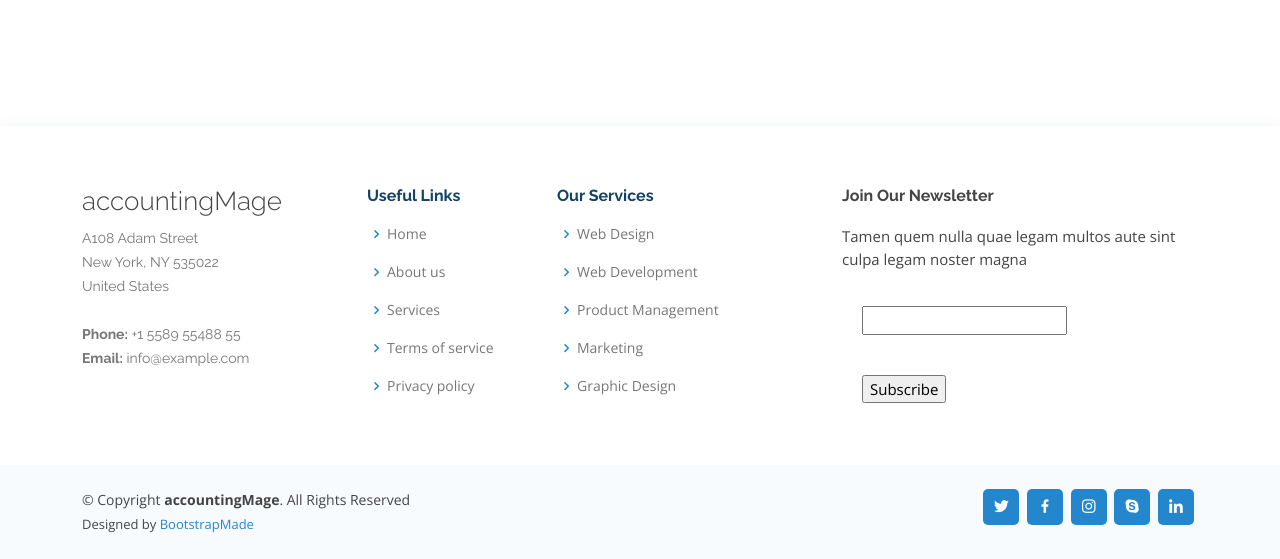
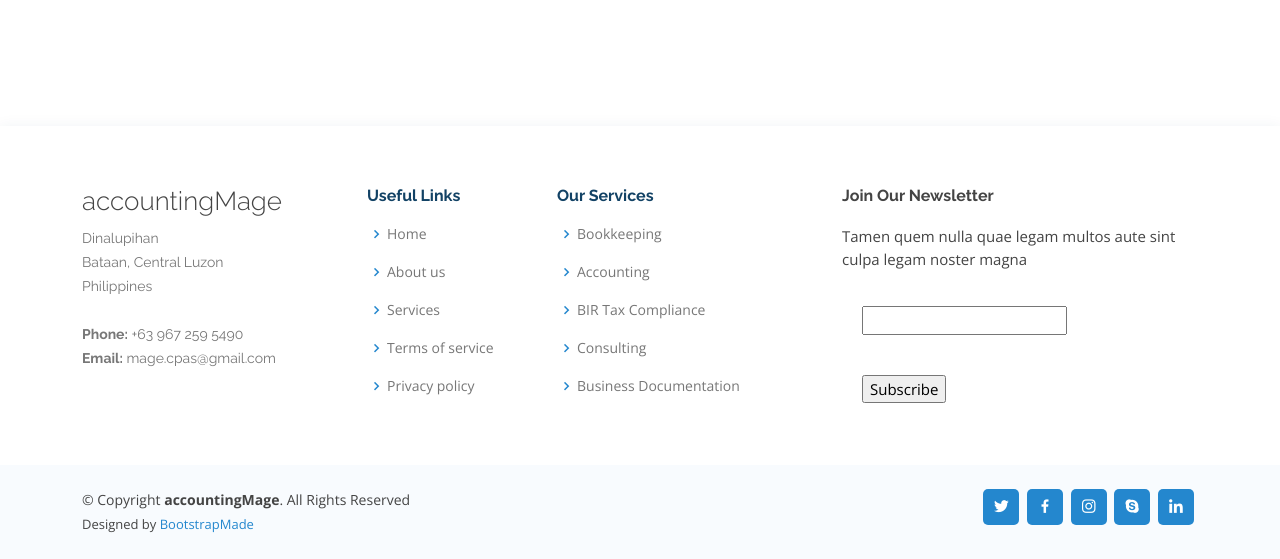
Before and after one commit to jmossesgeld/accounting-mage, a Flask app: page / in a window 1280 px wide. Shown: the part 420-979 px from the top of the page. Run offline with Flask 2, Linux system fonts and the light colour scheme; some libraries are stand-ins or nearby versions.

Commit message:
change contacts

```diff
--- a/templates/footer.html
+++ b/templates/footer.html
@@ -8,11 +8,11 @@
         <div class="col-lg-3 col-md-6 footer-contact">
           <h3>accountingMage</h3>
           <p>
-            A108 Adam Street <br>
-            New York, NY 535022<br>
-            United States <br><br>
-            <strong>Phone:</strong> +1 5589 55488 55<br>
-            <strong>Email:</strong> info@example.com<br>
+            Dinalupihan<br>
+            Bataan, Central Luzon<br>
+            Philippines <br><br>
+            <strong>Phone:</strong> +63 967 259 5490<br>
+            <strong>Email:</strong> mage.cpas@gmail.com<br>
           </p>
         </div>
 
@@ -30,11 +30,11 @@
         <div class="col-lg-3 col-md-6 footer-links">
           <h4>Our Services</h4>
           <ul>
-            <li><i class="bx bx-chevron-right"></i> <a href="#">Web Design</a></li>
-            <li><i class="bx bx-chevron-right"></i> <a href="#">Web Development</a></li>
-            <li><i class="bx bx-chevron-right"></i> <a href="#">Product Management</a></li>
-            <li><i class="bx bx-chevron-right"></i> <a href="#">Marketing</a></li>
-            <li><i class="bx bx-chevron-right"></i> <a href="#">Graphic Design</a></li>
+            <li><i class="bx bx-chevron-right"></i> <a href="#">Bookkeeping</a></li>
+            <li><i class="bx bx-chevron-right"></i> <a href="#">Accounting</a></li>
+            <li><i class="bx bx-chevron-right"></i> <a href="#">BIR Tax Compliance</a></li>
+            <li><i class="bx bx-chevron-right"></i> <a href="#">Consulting</a></li>
+            <li><i class="bx bx-chevron-right"></i> <a href="#">Business Documentation</a></li>
           </ul>
         </div>
 
--- a/templates/index.html
+++ b/templates/index.html
@@ -639,19 +639,19 @@
               <div class="address">
                 <i class="bi bi-geo-alt"></i>
                 <h4>Location:</h4>
-                <p>A108 Adam Street, New York, NY 535022</p>
+                <p>Dinalupihan, Bataan, Central Luzon, Philippines</p>
               </div>
 
               <div class="email">
                 <i class="bi bi-envelope"></i>
                 <h4>Email:</h4>
-                <p>info@example.com</p>
+                <p>mage.cpas@gmail.com</p>
               </div>
 
               <div class="phone">
                 <i class="bi bi-phone"></i>
                 <h4>Call:</h4>
-                <p>+1 5589 55488 55s</p>
+                <p>+63 967 259 5490</p>
               </div>
             </div>
           </div>
```
